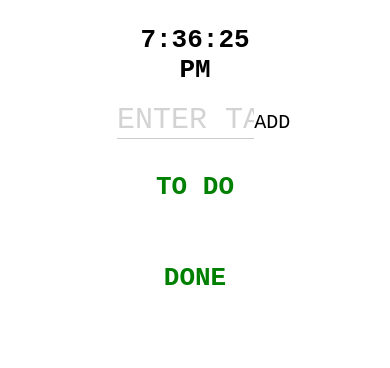
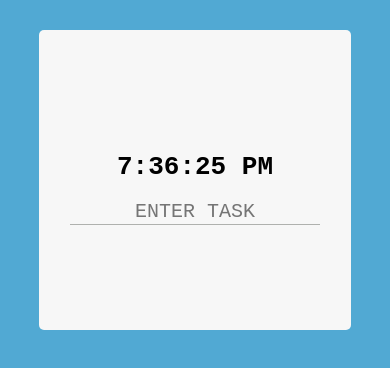
Before and after one commit to login101i/zadanie_rekrutacyjne_toDoApp, a React (Create React App) app: page / in a window 390 px wide. Shown: the top 368 px of the page. Built offline with nearby package versions, Linux system fonts and the light colour scheme.

Commit message:
App.scss styling update

```diff
--- a/src/App.js
+++ b/src/App.js
@@ -1,57 +1,58 @@
-import React, { Component } from 'react';
-import './App.scss'
+import React, { Component } from "react";
+import "./App.scss";
 
 export default class App extends Component {
-
-  constructor(props){
+	constructor(props) {
 		super(props);
 
 		this.state = {
 			items: [],
-      userinput: '',
-      time: setInterval(() => this.setState({ time: new Date().toLocaleTimeString() }), 1000),
+			userinput: "",
+			time: setInterval(
+				() => this.setState({ time: new Date().toLocaleTimeString() }),
+				1000
+			),
 			done: [],
 			temperature: 0
-    }
+		};
 	}
 
-  changingInput = (input) => {
+	handleChangeInput = (input) => {
 		this.setState({
 			userinput: input
-    })
+		});
 	};
 
 	addToList = (input) => {
-    if (this.state.userinput === '') {
-      alert('empty input')
-    }
-    else{
+		if (this.state.userinput === "") {
+			alert("empty input");
+		} else {
 			const newitems = this.state.items;
 			newitems.push(input);
 			this.setState({
 				items: newitems,
-        userinput: ''
-      })
+				userinput: ""
+			});
 		}
-  }
+	};
 
-  delete = (indexp) => {
-    const newarray = this.state.items.filter((item, index)=> index !== indexp);
+	deleteTask = (indexp) => {
+		const newarray = this.state.items.filter((item, index) => index !== indexp);
 		this.setState({
 			items: newarray
-    })
-  }
+		});
+	};
 
-  deleteDone = (indexp) => {
-    const newarray = this.state.done.filter((item, index)=> index !== indexp);
+	handleDelete = (indexp) => {
+		const newarray = this.state.done.filter((item, index) => index !== indexp);
 		this.setState({
 			done: newarray
 		});
-  }
+	};
 
-  addToDone = (e) => {
+	toDoCompteted = (e) => {
 		const donelist = this.state.done;
-    donelist.push(e)
+		donelist.push(e);
 		this.setState({
 			done: donelist
 		});
@@ -59,34 +60,81 @@ export default class App extends Component {
 		if (this.state.items.length === 1) {
 			alert("Good job!", "You clicked the button!", "success");
 		}
-  }
+	};
 
-  handleKeyPress = (event, ) => {
-    if (event.key === 'Enter'){
+	handleKeyPress = (event) => {
+		if (event.key === "Enter") {
 			this.addToList(this.state.userinput);
 		}
-  }
+	};
+	// zmieniona nazwa f
 
 	render() {
-    return <div className='App'>
-      <div className='container'>
+		return (
+
+
+			<div className="App">
+				<div className="container">
 					<h1>{this.state.time}</h1>
-        <div className='userinput'>
-          <input onKeyPress={this.handleKeyPress} placeholder='ENTER TASK'
-                 onChange={(e)=>this.changingInput(e.target.value)} value={this.state.userinput} type='text' />
-          <div className='addbutton' onClick={()=>this.addToList(this.state.userinput)}>ADD</div>
+					<div className="userInput">
+						<input
+							onKeyPress={this.handleKeyPress}
+							placeholder="ENTER TASK"
+							onChange={(e) => this.handleChangeInput(e.target.value)}
+							value={this.state.userinput}
+							type="text"
+							className="input"
+						/>
+						{this.state.userinput && (
+							<div
+								className="addButton"
+								onClick={() => this.addToList(this.state.userinput)}
+							>
+								ADD
 							</div>
-        <ul>
-          <h1 className='todo'>TO DO</h1>
-          {this.state.items.map((item, index) =>
-              <li onClick={(e)=>this.delete(index)} key={index}>{item}<button className='left' onClick={(e)=>this.addToDone(item)}>DONE</button> </li>)}
-        </ul>
-        <ul>
-          <h1 className='done'>DONE</h1>
-          {this.state.done.map((item, index) =>
-              <li onClick={(e)=>this.deleteDone(index)} key={index}>{item} <span>✔</span></li>)}
+						)}
+					</div>
+					{this.state.items.length > 0 && (
+						<>
+							<h1 className="todo">TO DO</h1>
+
+							<div className="toDoListContainer">
+								<ul className="toDoList">
+									{this.state.items.map((item, index) => (
+										<>
+											<li onClick={(e) => this.deleteTask(index)} key={index}>
+												{item}
+
+												<button
+													className="todoCompleted"
+													onClick={(e) => this.toDoCompteted(item)}
+												>
+													DONE
+												</button>
+											</li>
+										</>
+									))}
 								</ul>
 							</div>
+						</>
+					)}
+					{this.state.done.length > 0 && <h1 className="done">DONE</h1>}
+
+					{this.state.done.length > 0 && (
+						<>
+							<div className="doneListContainer">
+								<ul className="doneList">
+									{this.state.done.map((item, index) => (
+										<li onClick={(e) => this.handleDelete(index)} key={index}>
+											{item} <span>✔ </span>
+										</li>
+									))}
+								</ul>
 							</div>
+						</>
+					)}
+				</div>
+			</div>
+		);
 	}
 }
--- a/src/App.scss
+++ b/src/App.scss
@@ -1,52 +1,58 @@
-.container {
-  border-radius: 10px;
-  padding-left: 5px;
-  padding-right: 5px;
-  background-color: white;
-  font-family: monospace;
-  width: 40vw;
-  margin-left: auto;
-  margin-right: auto;
+.flex {
 	display: flex;
+	align-items: center;
+	justify-content: center;
+}
+.flexColumn {
+	@extend .flex;
 	flex-direction: column;
-  align-items: center;
 }
 
-input {
+.App {
+	font-family: "Ubuntu";
+	background-color: var(--blue);
+	width: 100vw;
+	height: 100vh;
+	display: flex;
+	align-items: center;
+	justify-content: center;
+	.container {
+		@extend .flexColumn;
+		border-radius: 10px;
+		background-color: var(--white);
+		font-family: monospace;
+		width: 60vw;
+		margin: auto;
+		min-height: 300px;
+		max-height: 80%;
+		.userInput {
+			@extend .flex;
+			width: 100%;
+
+			.input {
 				background-color: transparent;
 				border: none;
 				outline-width: 0;
 				text-align: center;
 				display: inline-block;
-  border-bottom: 1px solid #CCC;
-  float: left;
+				border-bottom: 1px solid var(--lightGrey);
 				font-family: monospace;
-  width: 88%;
+				width: 80%;
 				height: 35px;
 				line-height: 35px;
 				font-size: 30px;
 				color: rgb(95, 94, 97);
 				padding: 0 0 0 0;
-
 				&::placeholder {
-    color: lightgrey;
+					color: lightvar(--lightGrey);
 				}
 			}
-
-.userinput {
-  width: 100%;
-}
-
-span {
-  color: green
-}
-
-.addbutton {
+			.addButton {
 				display: inline-block;
 				outline-width: 0;
-  float: left;
+				float: center;
 				height: 39px;
-  width: 11%;
+				width: auto;
 				color: black;
 				font-family: monospace;
 				font-size: 20px;
@@ -54,59 +60,22 @@ span {
 				line-height: 39px;
 				cursor: pointer;
 			}
+		}
+		.todo {
+			color: var(--green);
+		}
+		.toDoListContainer {
+			overflow-y: scroll;
+			scrollbar-width: none;
+			-ms-overflow-style: none;
+			width: 90%;
+			@extend .flexColumn;
 
-h1 {
-  text-align: center;
-}
-
-.todo {
-  color: green;
-
-}
-
-.done {
-  color: green;
-}
-
-ul {
-  padding: 0 0 0 0;
-  width: 100%;
-}
-
-button {
-  cursor: pointer;
-}
-
-.left {
-  position: absolute;
-  right: 0;
-  top: 20px;
-  background-color: white;
-  color: green;
-}
-
-@keyframes slidein {
-  0% {
-    width: 0;
-    opacity: 0;
-  }
-  100% {
-    width: 100%;
-    opacity: 1;
-  }
-}
-
-@keyframes opacity {
-  0% {
-    opacity: 0;
-  }
-  40% {
-    opacity: 0;
-  }
-  100% {
-    opacity: 1;
-  }
-}
+			margin: 10px 0px;
+			ul.toDoList {
+				width: 80%;
+				@extend .flexColumn;
+				padding: 0px 10px;
 
 				li {
 					overflow: auto;
@@ -119,30 +88,189 @@ li {
 					height: 50px;
 					margin-top: 3px;
 					text-align: center;
-  color: grey;
-  border-color: grey;
+					color: var(--lightGrey);
+					border-color: var(--lightGrey);
 					list-style-type: none;
 					border-bottom: 1px solid;
 
 					&:hover {
-    color: tomato;
-    border-color: tomato;
+						color: var(--tomato);
+						border-color: var(--tomato);
+						font-weight: bold;
 						cursor: pointer;
 					}
 
-  span, button {
+					.todoCompleted {
+						position: absolute;
+						right: 0;
+						top: 20px;
+						color: var(--green);
+						background-color: var(--white);
+					}
+				}
+			}
+		}
+		.toDoListContainer::-webkit-scrollbar {
+			width: 8px;
+		}
+		.toDoListContainer::-webkit-scrollbar-thumb {
+			background-color: var(--blue);
+			border-radius: 50px;
+		}
+		.toDoListContainer::-webkit-scrollbar-track {
+			background-color: var(--darkBlue);
+			border-radius: 50px;
+		}
+		.doneListContainer {
+			overflow-y: scroll;
+			width: 90%;
+			@extend .flexColumn;
+			margin: 10px 0px;
+
+			.doneList {
+				width: 80%;
+				display: flex;
+				@extend .flexColumn;
+
+				padding: 0px 10px;
+
+				.done {
+					color: var(--green);
+				}
+				li {
+					overflow: auto;
+					animation: slidein 0.2s;
+					animation-fill-mode: forwards;
+					position: relative;
+					line-height: 50px;
+					font-size: 25px;
+					width: 100%;
+					height: 50px;
+					margin-top: 3px;
+					text-align: center;
+					color: var(--lightGrey);
+					border-color: var(--lightGrey);
+					list-style-type: none;
+					border-bottom: 1px solid;
+					&:hover {
+						color: var(--tomato);
+						border-color: var(--tomato);
+						cursor: pointer;
+					}
+				}
+				span {
+					color: var(--green);
+				}
+			}
+		}
+		.doneListContainer::-webkit-scrollbar {
+			width: 8px;
+		}
+		.doneListContainer::-webkit-scrollbar-thumb {
+			background-color: var(--blue);
+			border-radius: 50px;
+		}
+		.doneListContainer::-webkit-scrollbar-track {
+			background-color: var(--darkBlue);
+			border-radius: 50px;
+		}
+	}
+	button {
+		cursor: pointer;
+	}
+	span,
+	button {
 		animation: opacity 0.5s;
 		animation-fill-mode: forwards;
-
 		&:hover {
 			font-weight: bold;
 		}
 	}
-
 	button {
-    background-color: transparent;
 		border: none;
 		outline-width: 0;
 	}
+}
 
+h1 {
+	text-align: center;
 }
+
+@media only screen and (max-width: 600px) {
+	.App {
+		align-items: flex-start;
+		.container {
+			border-radius: 5px;
+			width: 80vw;
+			max-height: 80vh;
+			margin: 30px auto;
+
+			.userInput {
+				.input {
+					height: 25px;
+					font-size: 20px;
+				}
+				.addButton {
+					height: 39px;
+					width: 20%;
+					font-size: 22px;
+				}
+			}
+			.todo {
+				font-size: 16px;
+			}
+
+			.toDoListContainer {
+				ul.toDoList {
+					width: 90%;
+					li {
+						line-height: 30px;
+						font-size: 16px;
+						width: 100%;
+						height: 30px;
+						.todoCompleted {
+							top: 10px;
+							margin: 20px;
+						}
+					}
+				}
+			}
+			.doneListContainer {
+				.doneList {
+					.done {
+						color: var(--green);
+					}
+					li {
+						line-height: 40px;
+						font-size: 20px;
+						height: 40px;
+					}
+					span {
+						color: var(--green);
+					}
+				}
+			}
+		}
+	}
+}
+@keyframes slidein {
+	0% {
+		width: 0;
+		opacity: 0;
+	}
+	100% {
+		width: 100%;
+		opacity: 1;
+	}
+}
+@keyframes opacity {
+	0% {
+		opacity: 0;
+	}
+	40% {
+		opacity: 0;
+	}
+	100% {
+		opacity: 1;
+	}
+}
--- a/src/index.js
+++ b/src/index.js
@@ -1,6 +1,8 @@
 import React from 'react';
 import ReactDOM from 'react-dom/client';
 import App from './App';
+import './index.scss'
+
 
 const root = ReactDOM.createRoot(document.getElementById('root'));
 root.render(
--- a/src/index.scss
+++ b/src/index.scss
@@ -1,3 +1,14 @@
+:root {
+  --blue: #0b87c1b5;
+  --darkBlue: #0d577d;
+  --white: #f7f7f7;
+  --tomato:#d75d25;
+  --green:#3fa50b;
+
+  --lightGrey:#afb1ae;
+}
+
+
 body {
   margin: 0;
   font-family: -apple-system, BlinkMacSystemFont, "Segoe UI", "Roboto", "Oxygen",
```
Lines whose indentation alone changed are shown as unchanged.
